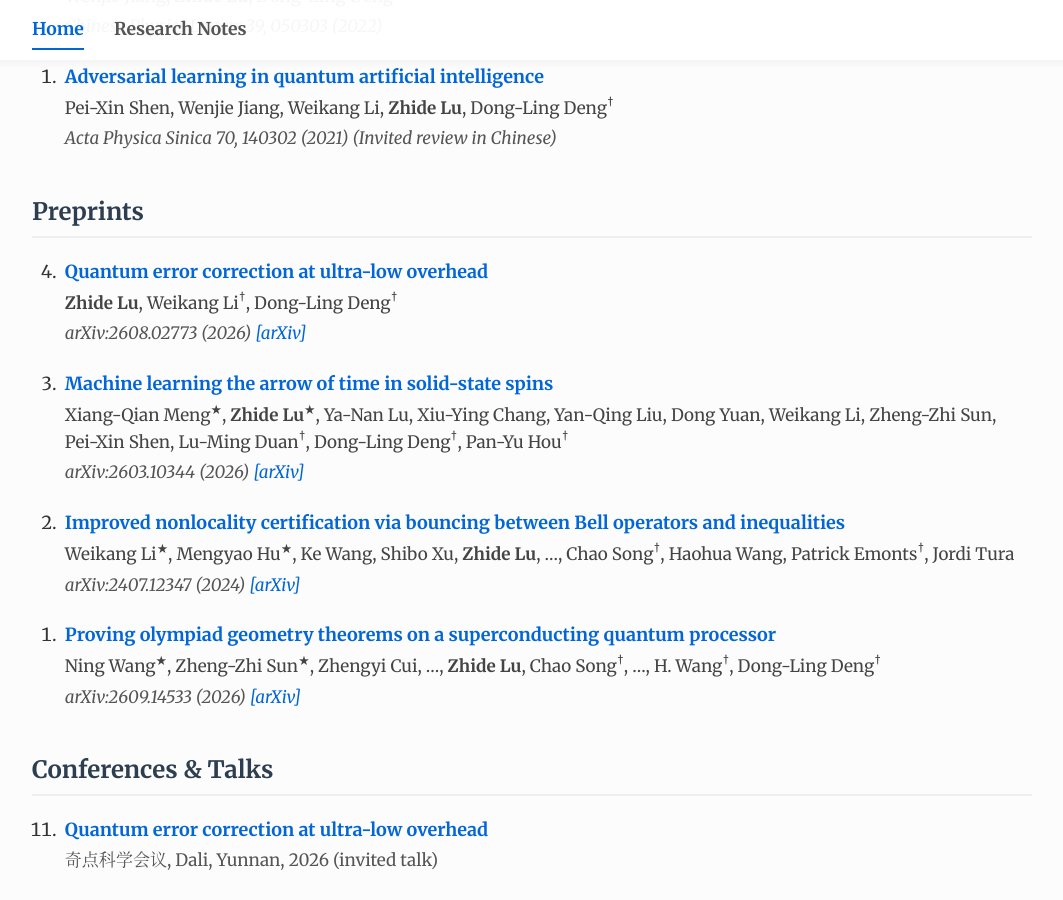
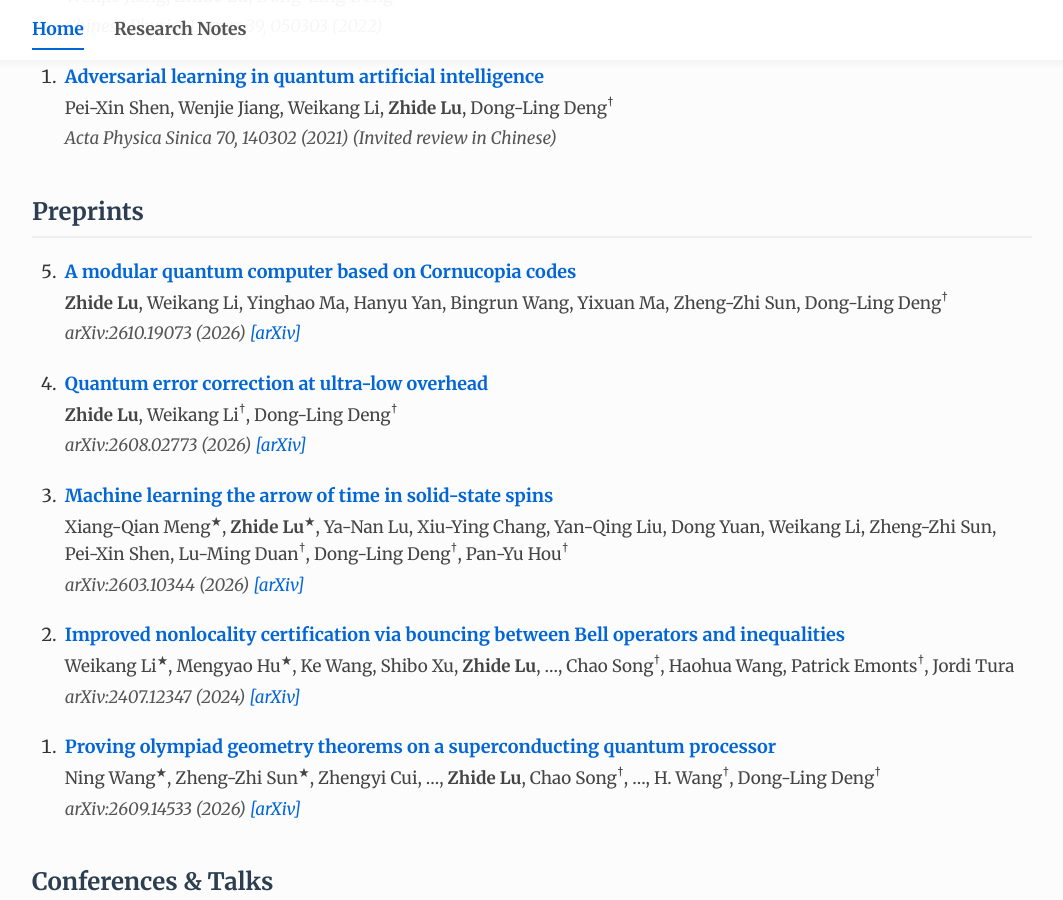
Before and after one commit to ZhideLu/ZhideLu.github.io, a Jekyll site: the page index.html, which Jekyll copies as it is, in a window 1280 px wide and 900 px high, scrolled down 3230 px. Shown: the whole window, without its empty margins (108-1171 px from the left). Built offline with Jekyll 4.4.1, drawn with Linux system fonts in a browser that asks for light colours.

Commit message:
Update index.html

```diff
--- a/index.html
+++ b/index.html
@@ -398,7 +398,12 @@
 
     <section id="preprints">
         <h2>Preprints</h2>
-        <ol class="publication-list" reversed start="4" aria-describedby="author-legend">
+        <ol class="publication-list" reversed start="5" aria-describedby="author-legend">
+            <li value="5">
+                <div class="pub-title"><a href="https://arxiv.org/abs/2610.19073">A modular quantum computer based on Cornucopia codes</a></div>
+                <div class="pub-authors"><strong>Zhide Lu</strong>, Weikang Li, Yinghao Ma, Hanyu Yan, Bingrun Wang, Yixuan Ma, Zheng-Zhi Sun, Dong-Ling Deng<sup>†</sup></div>
+                <div class="pub-journal">arXiv:2610.19073 (2026) <a href="https://arxiv.org/abs/2610.19073">[arXiv]</a></div>
+            </li>
             <li value="4">
                 <div class="pub-title"><a href="https://arxiv.org/abs/2608.02773">Quantum error correction at ultra-low overhead</a></div>
                 <div class="pub-authors"><strong>Zhide Lu</strong>, Weikang Li<sup>†</sup>, Dong-Ling Deng<sup>†</sup></div>
```
